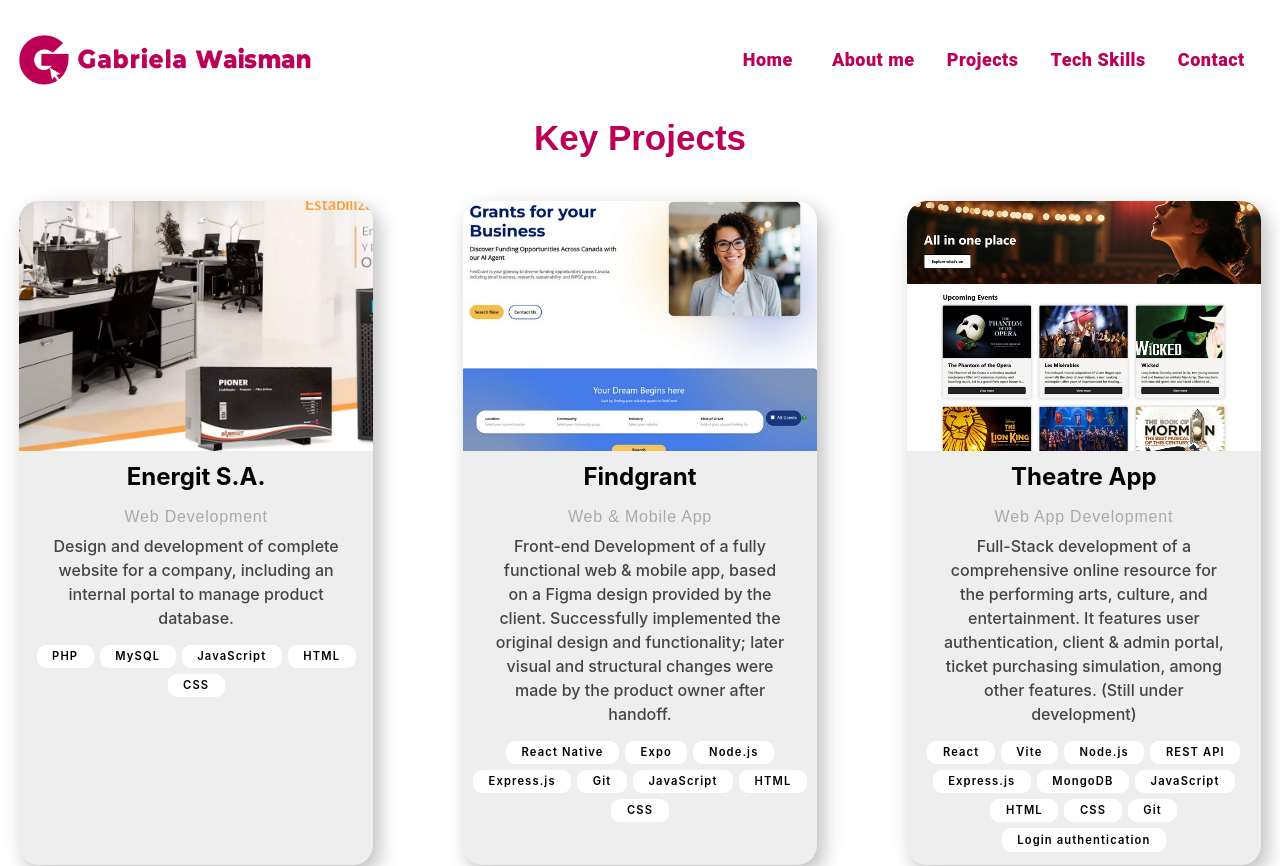
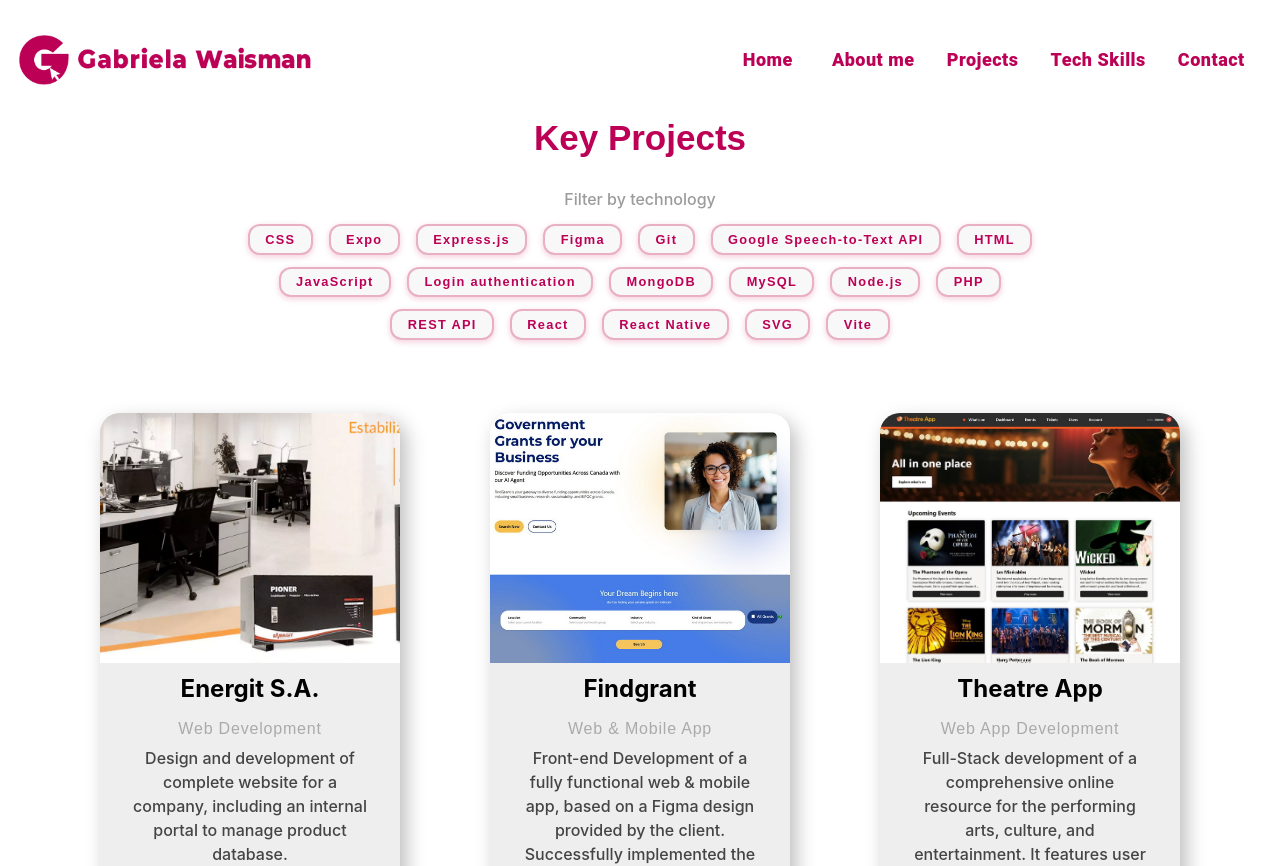
Before and after one commit to Wisegirlie/Portfolio-Wisegirlie, a React (Vite) app: page /projects in a window 1280 px wide. Shown: the top 866 px of the page. Built offline with nearby package versions, Linux system fonts and the light colour scheme.

Commit message:
Projects: added technologies filter

```diff
--- a/src/components/projects.jsx
+++ b/src/components/projects.jsx
@@ -4,6 +4,7 @@
    |        PROJECTS PAGE        |
    =============================== */
 
+import { useState, useMemo } from "react";
 import { Header } from "./header.jsx";
 import { Footer } from "./footer.jsx";
 import projectDiversaImg from '../assets/projects/project-diversa1.jpg';
@@ -22,6 +23,8 @@
 import "../css/projects.css";
 
 export default function Projects() {
+    const [selectedTech, setSelectedTech] = useState(null);
+    const [isAnimating, setIsAnimating] = useState(false);
 
     const projects = [
         {  id: 'project-energit',
@@ -38,7 +41,7 @@
             description: "Front-end Development of a fully functional web & mobile app, based on a Figma design provided by the client. Successfully implemented the original design and functionality; later visual and structural changes were made by the product owner after handoff.",
             website: "https://findgrant.ca/",
             image: projectFindGrantImg,
-            techs: ["React Native", "Expo", "Node.js", "Express.js", "Git", "JavaScript","HTML", "CSS"]
+            techs: ["React Native", "Expo", "REST API", "Node.js", "Express.js", "Figma", "Git", "JavaScript", "HTML", "CSS"]
         },
         {  id: 'project-theatreapp',
             title: 'Theatre App',
@@ -94,7 +97,7 @@
             description: "App that allows users to easily create and manage their shopping lists using voice commands.",
             website: "https://github.com/Wisegirlie/Supermarket-list-voice-commanded",
             image: projectSupermarketImg,
-            techs: ["React Native", "Expo", "Node.js", "Express.js","MongoDB", "Google Speech-to-Text API", "JavaScript", "HTML", "CSS", "Git"]
+            techs: ["React Native", "Expo", "Node.js", "REST API", "Express.js","MongoDB", "Google Speech-to-Text API", "JavaScript", "HTML", "CSS", "Git"]
         },
         {  id: 'project-rosaria',
             title: 'Rosaria',
@@ -122,16 +125,85 @@
         },
     ];
 
+    // Get unique technologies from all projects
+    const allTechnologies = useMemo(() => {
+        const techSet = new Set();
+        projects.forEach(project => {
+            project.techs.forEach(tech => techSet.add(tech));
+        });
+        return Array.from(techSet).sort();
+    }, []);
+
+    // Filter projects based on selected technology
+    const filteredProjects = useMemo(() => {
+        if (!selectedTech) return projects;
+        return projects.filter(project =>
+            project.techs.includes(selectedTech)
+        );
+    }, [selectedTech]);
+
+    const handleTechFilter = (tech) => {
+        setIsAnimating(true);
+        setSelectedTech(selectedTech === tech ? null : tech);
+
+        // Reset animation state after transition
+        setTimeout(() => {
+            setIsAnimating(false);
+        }, 400);
+    };
+
+    const handleClearFilter = () => {
+        setIsAnimating(true);
+        setSelectedTech(null);
+
+        // Reset animation state after transition
+        setTimeout(() => {
+            setIsAnimating(false);
+        }, 400);
+    };
+
     return (
         <>
             <Header />
 
             {/* ---- PROJECTS ---- */}
             <h1>Key Projects</h1>
-            <div className="project_container">
-                {projects.map((project) => (
+
+            {/* Technology Filter Badges */}
+            <div className="tech-filter-container">
+                <h3 className="filter-title">Filter by technology</h3>
+                <div className="tech-badges">
+                    {allTechnologies.map((tech) => (
+                        <button
+                            key={tech}
+                            className={`tech-badge ${selectedTech === tech ? 'active' : ''}`}
+                            onClick={() => handleTechFilter(tech)}
+                        >
+                            {tech}
+                        </button>
+                    ))}
+                </div>
+                {selectedTech && (
+                    <button
+                        className="clear-filter-btn"
+                        onClick={handleClearFilter}
+                    >
+                        Clear Filter
+                    </button>
+                )}
+            </div>
+
+            <div className={`project_container ${isAnimating ? 'animating' : ''}`}>
+                {filteredProjects.map((project, index) => (
+                    <div
+                        key={project.id}
+                        className="project-wrapper"
+                        style={{
+                            animationDelay: `${index * 0.1}s`,
+                            transitionDelay: `${index * 0.05}s`
+                        }}
+                    >
                         <Project
-                        key={project.id}
                             id={project.id}
                             title={project.title}
                             type={project.type}
@@ -140,6 +212,7 @@
                             image={project.image}
                             techs={project.techs}
                         />
+                    </div>
                 ))}
             </div>
             <Footer/>
--- a/src/components/skills.jsx
+++ b/src/components/skills.jsx
@@ -114,6 +114,7 @@
                             <li>React Native</li>
                             <li>WordPress</li>
                             <li>Responsive Design</li>
+                            <li>Accesibility</li>
                             <li>SVG</li>
                         </ul>
                     </div>
@@ -184,10 +185,11 @@
                             <li>Visio</li>
                             <li>VS Code</li>
                             <li>Visual Studio</li>
+                            <li>Cursor AI</li>
                             <li>Dreamweaver</li>
                             <li>
                                 Microsoft Office Suite:
-                                <br />
+
                                 Word, Excel, PowerPoint, Teams, Outlook,
                                 OneDrive
                             </li>
--- a/src/css/header.css
+++ b/src/css/header.css
@@ -78,7 +78,7 @@
    ---------------------------- */
 
    /* HAMBURGER */
-   @media screen and (max-width: 880px) {
+   @media screen and (max-width: 910px) {
 
     header {
         align-items: flex-start;
@@ -106,10 +106,10 @@
         display: none;
         flex-direction: column;
         align-items: flex-end;
-        margin-top: 65px;
+        margin-top: 64px;
         flex-wrap: wrap;
         position: absolute;
-        right: 0;
+        right: 15px;
         background-color: #FFF;
         border-radius: 20px;
         border-top-left-radius: 0px;
@@ -162,4 +162,9 @@
         height: 65px;
         align-items: center;
     }
+
+    .nav-ul {
+        margin-top: 32px;
+        right: 15px;
+    }
 }
--- a/src/css/index.css
+++ b/src/css/index.css
@@ -8,6 +8,12 @@
 }
 
 :root {
+
+  /* -----  COLORS  ----- */
+  --fucsia: #BC0056;
+  --amarillo-light: #ffeab0;
+  --amarillo:#ffe5a3;
+
   font-family: Inter, system-ui, Avenir, Helvetica, Arial, sans-serif;
   line-height: 1.5;
   font-weight: 400;
--- a/src/css/main.css
+++ b/src/css/main.css
@@ -14,7 +14,6 @@
     text-align: center;
     margin: 0 auto;
     padding: 1.2rem;
-    --fucsia: #BC0056;
     transition: all 0.2s;
     font-family: Inter, system-ui, Avenir, Helvetica, Arial, sans-serif;
     box-sizing: border-box;
--- a/src/css/projects.css
+++ b/src/css/projects.css
@@ -1,6 +1,97 @@
 /* ----------------------------
              PROJECTS
    ---------------------------- */
+
+/* Technology Filter Styles */
+.tech-filter-container {
+    display: flex;
+    flex-direction: column;
+    align-items: center;
+    margin: 30px 0 50px 0;
+    gap: 10px;
+}
+
+.filter-title {
+    font-size: 1em;
+    font-weight: 500;
+    color: #9b9b9b;
+    margin: 0;
+}
+
+.tech-badges {
+    display: flex;
+    flex-wrap: wrap;
+    gap: 6px 10px;
+    justify-content: center;
+    max-width: 800px;
+}
+
+.tech-badge {
+    /* background-color: var(--fucsia);
+    color: #ffffff; */
+    background-color: #f8f8f8;
+    color: var(--fucsia);
+    border: 2px solid rgba(199, 11, 80, 0.3);
+    box-shadow: 0 2px 6px rgba(199, 11, 80, 0.2);
+    border-radius: 12px;
+    padding: 0.45em 1.2em;
+    cursor: pointer;
+    transition: all 0.3s ease;
+    letter-spacing: 0.1em;
+    margin: 3px;
+    font-size: .8em;
+    font-weight: 600;
+    font-family: inherit;
+    transition: border-color 0.25s;
+    font-family: 'Raleway', Arial, Helvetica, sans-serif;
+}
+
+.tech-badge.active {
+    /* background-color: #f8f8f8;
+    color: var(--fucsia); */
+    background-color: var(--fucsia);
+    color: #ffffff;
+    transform: translateY(-2px);
+    /* box-shadow: 0 4px 12px rgba(199, 11, 80, 0.3); */
+    border: 2px solid #FFFFFF;
+    border: 1px solid var(--fucsia);
+    outline: none;
+    font-family: 'Raleway', Arial, Helvetica, sans-serif;
+}
+
+.tech-badge:hover {
+    /* background-color: white;
+    color: var(--fucsia); */
+    background-color: var(--fucsia);
+    color: #ffffff;
+    border-color: var(--fucsia);
+    transform: translateY(-2px);
+    box-shadow: 0 4px 8px rgba(0, 0, 0, 0.1);
+    font-family: 'Raleway', Arial, Helvetica, sans-serif;
+    outline: none;
+}
+
+
+.clear-filter-btn {
+    background-color: #f8f8f8;
+    border: 2px solid #ccc;
+    border-radius: 20px;
+    padding: 6px 14px;
+    font-size: 10px;
+    color: #888;
+    cursor: pointer;
+    transition: all 0.3s ease;
+    font-family: 'Raleway', Arial, Helvetica, sans-serif;
+    text-transform: uppercase;
+    letter-spacing: 0.5px;
+    margin-top: 3px;
+}
+
+.clear-filter-btn:hover {
+    background-color: #e8e8e8;
+    border-color: #aaa;
+    color: #666;
+}
 
 .project_container {
     display: flex;
@@ -9,6 +100,28 @@
     row-gap: 40px;
     justify-content: center;
     margin-bottom: 40px;
+    min-height: 200px; /* Prevent layout shift */
+}
+
+.project-wrapper {
+    opacity: 1;
+    transform: scale(1) translateY(0);
+    transition: all 0.4s cubic-bezier(0.4, 0, 0.2, 1);
+}
+
+.project_container.animating .project-wrapper {
+    animation: fadeInScale 0.4s cubic-bezier(0.4, 0, 0.2, 1) forwards;
+}
+
+@keyframes fadeInScale {
+    0% {
+        opacity: 0;
+        transform: scale(0.85) translateY(20px);
+    }
+    100% {
+        opacity: 1;
+        transform: scale(1) translateY(0);
+    }
 }
 
 .project_container a:hover, .project_container a:link, .project_container a:visited   {
```
Lines whose indentation alone changed are shown as unchanged.
